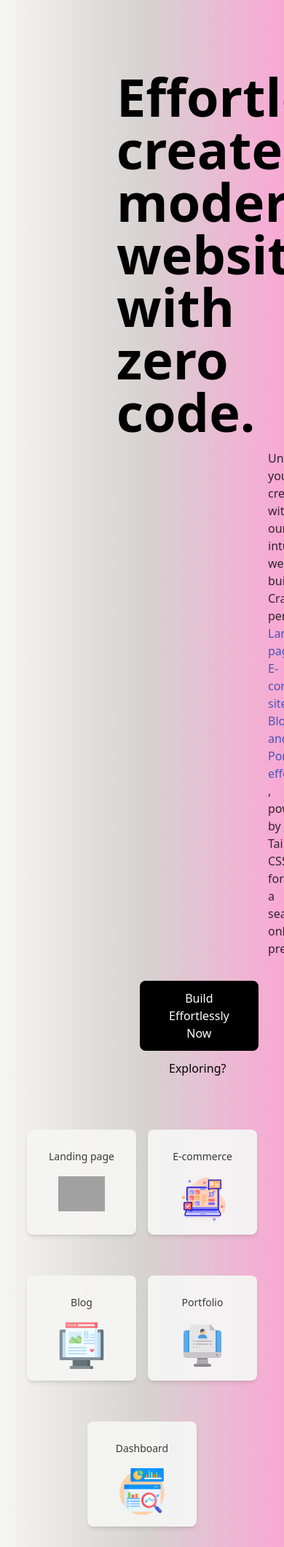
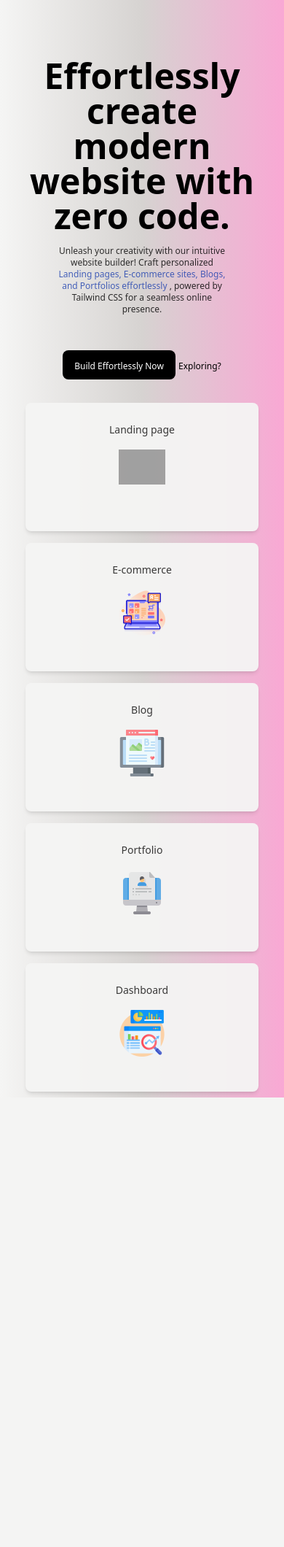
Before and after one commit to AbdallahIsmaili/webyai, a PHP site: page / in a window 390 px wide; the page is wider, and only the part inside the window is pictured. Shown: the part 72-2192 px from the top of that part at 73% size. After the commit the page ends 1576 px from the top of that part, so only its background shows below. Run offline with PHP 8.4, Linux system fonts and the light colour scheme; some libraries are stand-ins or nearby versions; grey boxes are pictures that could not be loaded.

Commit message:
update
Responsive

```diff
--- a/index.php
+++ b/index.php
@@ -60,14 +60,14 @@
 
         <div class="mb-2">
 
-            <div class="mx-40 mt-24 text-center">
-                <h1 class="text-7xl font-extrabold">Effortlessly create modern website with zero code.</h1>
-                <p class="mx-52 my-4 font-medium opacity-80">Unleash your creativity with our intuitive website builder! Craft personalized <span class="text-blue-800"> Landing pages, E-commerce sites, Blogs, and Portfolios effortlessly </span>, powered by Tailwind CSS for a seamless online presence.</p>
+            <div class="xl:mx-40 lg:mx-24 md:mx-16 sm:mx-16 mx-8 xl:mt-24 lg:mt-20 mt-20 text-center">
+                <h1 class="xl:text-7xl lg:text-7xl md:text-6xl sm:text-6xl text-5xl font-extrabold">Effortlessly create modern website with zero code.</h1>
+                <p class="xl:mx-52 lg:mx-36 md:mx-20 sm:mx-20 mx-12 mt-4 mb-12 xl:font-medium lg:text-sm md:text-sm sm:text-sm text-xs opacity-80">Unleash your creativity with our intuitive website builder! Craft personalized <span class="text-blue-800"> Landing pages, E-commerce sites, Blogs, and Portfolios effortlessly </span>, powered by Tailwind CSS for a seamless online presence.</p>
 
-                <div class="m-8">
-                    <button class="py-3 px-10 rounded-lg bg-black text-white hover:opacity-80 transition ease-in-out duration-500"> <a href="" class="font-medium text-md">Build Effortlessly Now</a> </button>
+                <div class="xl:m-8 lg:m-8 md:m-8 m-6">
+                    <button class="xl:py-3 lg:py-3 py-2 xl:px-10 lg:px-8 md:px-6 sm:px-6 px-4 rounded-lg bg-black text-white hover:opacity-80 transition ease-in-out duration-500"> <a href="" class="font-medium xl:text-md lg:text-md md:text-sm sm:text-sm text-xs">Build Effortlessly Now</a> </button>
 
-                    <button class="py-3 px-10 rounded-lg text-black hover:underline hover:underline-offset-2 transition ease-in-out duration-300"> <a href="" class="font-medium text-md">Exploring?</a> </button>
+                    <button class="xl:mx-10 lg:mx-10 md:mx-8 sm:mx-6 text-black hover:underline hover:underline-offset-2 transition ease-in-out duration-300"> <a href="" class="font-medium xl:text-md lg:text-md md:text-sm sm:text-sm text-xs">Exploring?</a> </button>
 
                 </div>
 
@@ -76,25 +76,29 @@
         </div>
 
         <!-- CARDS: -->
-        <div class="flex justify-center items-center flex-wrap mt-6 ">
+        <div class="flex justify-center items-center flex-wrap mt-6 mx-6 ">
 
-            <div class="bg-stone-100 opacity-95 shadow-md w-[150px] mx-2 my-7 cursor-pointer p-6 h-36 rounded-lg text-center">
+            <div class="bg-stone-100 opacity-95 shadow-md xl:w-[150px] lg:w-[170px] md:w-[200px] sm:w-[200px] w-80 mx-2 my-2 cursor-pointer p-6 xl:h-36 lg:h-40 md:h-44 h-44 rounded-lg text-center">
                 <span class="opacity-80 font-medium text-sm">Landing page</span>
                 <img src="img/icons/landing-page.png" alt="" class="w-16 my-4 mx-auto">
             </div>
-            <div class="bg-stone-100 opacity-95 shadow-md w-[150px] mx-2 my-7 cursor-pointer p-6 h-36 rounded-lg text-center">
+
+            <div class="bg-stone-100 opacity-95 shadow-md xl:w-[150px] lg:w-[170px] md:w-[200px] sm:w-[200px] w-80 mx-2 my-2 cursor-pointer p-6 xl:h-36 lg:h-40 md:h-44 h-44 rounded-lg text-center">
                 <span class="opacity-80 font-medium text-sm">E-commerce</span>
                 <img src="img/icons/website.png" alt="" class="w-16 my-4 mx-auto">
             </div>
-            <div class="bg-stone-100 opacity-95 shadow-md w-[150px] mx-2 my-7 cursor-pointer p-6 h-36 rounded-lg text-center">
+
+            <div class="bg-stone-100 opacity-95 shadow-md xl:w-[150px] lg:w-[170px] md:w-[200px] sm:w-[200px] w-80 mx-2 my-2 cursor-pointer p-6 xl:h-36 lg:h-40 md:h-44 h-44 rounded-lg text-center">
                 <span class="opacity-80 font-medium text-sm">Blog</span>
                 <img src="img/icons/blogging.png" alt="" class="w-16 my-4 mx-auto">
             </div>
-            <div class="bg-stone-100 opacity-95 shadow-md w-[150px] mx-2 my-7 cursor-pointer p-6 h-36 rounded-lg text-center">
+
+            <div class="bg-stone-100 opacity-95 shadow-md xl:w-[150px] lg:w-[170px] md:w-[200px] sm:w-[200px] w-80 mx-2 my-2 cursor-pointer p-6 xl:h-36 lg:h-40 md:h-44 h-44 rounded-lg text-center">
                 <span class="opacity-80 font-medium text-sm">Portfolio</span>
                 <img src="img/icons/application.png" alt="" class="w-16 my-4 mx-auto">
             </div>
-            <div class="bg-stone-100 opacity-95 shadow-md w-[150px] mx-2 my-7 cursor-pointer p-6 h-36 rounded-lg text-center">
+
+            <div class="bg-stone-100 opacity-95 shadow-md xl:w-[150px] lg:w-[170px] md:w-[200px] sm:w-[200px] w-80 mx-2 my-2 cursor-pointer p-6 xl:h-36 lg:h-40 md:h-44 h-44 rounded-lg text-center">
                 <span class="opacity-80 font-medium text-sm">Dashboard</span>
                 <img src="img/icons/data-analysis.png" alt="" class="w-16 my-4 mx-auto">
             </div>
```
Also changed, not shown: 2 other files.
